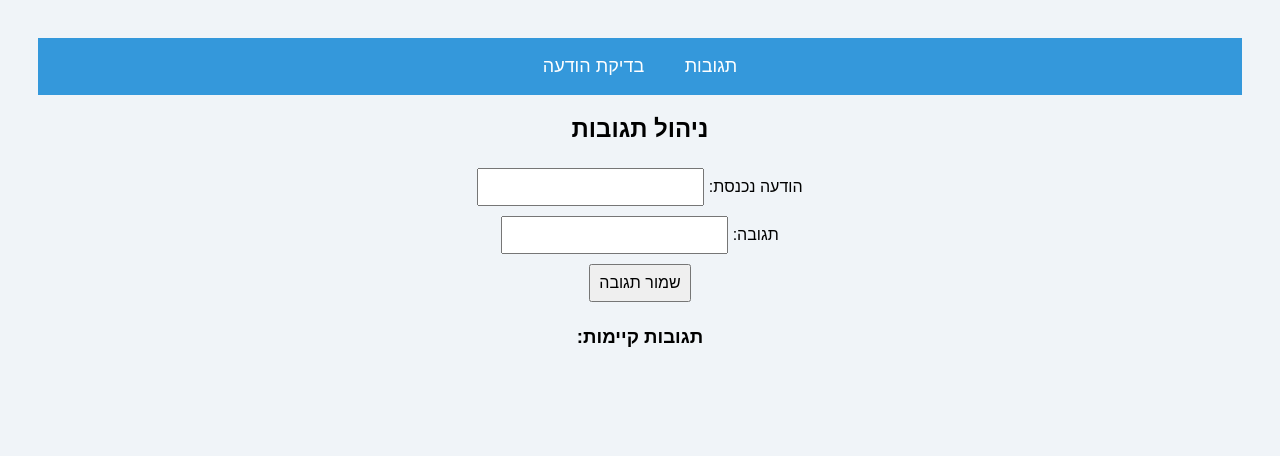
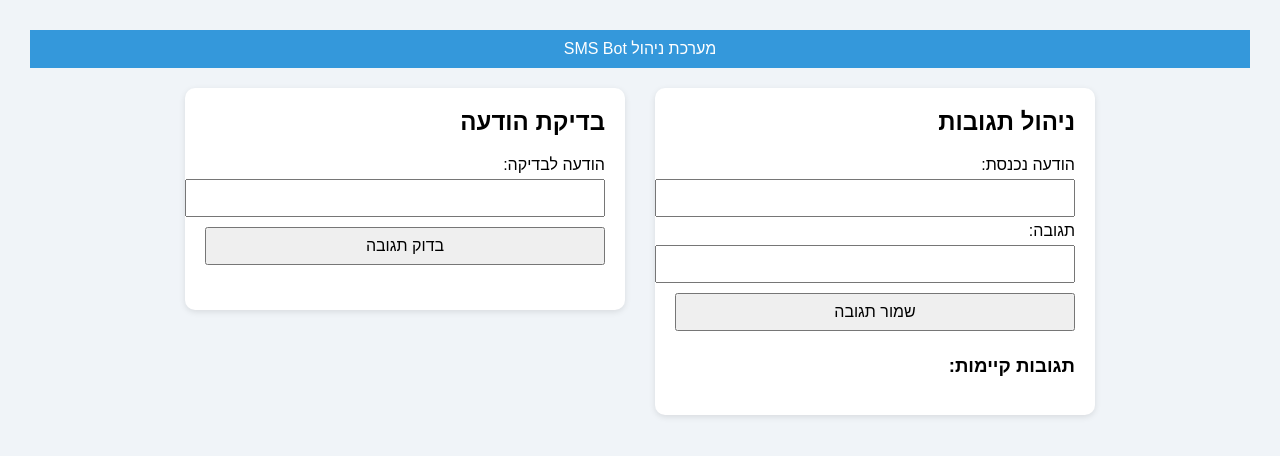
Before and after one commit to uriya222972/sms, a plain HTML site: page index.html in a window 1280 px wide. Drawn offline with Linux system fonts and the light colour scheme.

Commit message:
Update index.html

```diff
--- a/index.html
+++ b/index.html
@@ -1,4 +1,3 @@
-
 <!DOCTYPE html>
 <html lang="he" dir="rtl">
 <head>
@@ -8,41 +7,42 @@
         body {
             font-family: Arial, sans-serif;
             background-color: #f0f4f8;
-            text-align: center;
             padding: 30px;
+            margin: 0;
         }
         nav {
             background-color: #3498db;
             padding: 10px;
             color: white;
+            text-align: center;
             margin-bottom: 20px;
         }
-        nav button {
-            background: none;
-            border: none;
-            color: white;
-            font-size: 18px;
-            margin: 0 10px;
-            cursor: pointer;
+        .container {
+            display: flex;
+            gap: 30px;
+            justify-content: center;
+            align-items: flex-start;
+            flex-wrap: wrap;
         }
-        .tab {
-            display: none;
-        }
-        .tab.active {
-            display: block;
+        .section {
+            background: #ffffff;
+            padding: 20px;
+            border-radius: 10px;
+            box-shadow: 0px 2px 6px rgba(0,0,0,0.1);
+            width: 400px;
         }
         .response {
-            background: #ffffff;
-            display: inline-block;
-            width: 70%;
+            background: #eef6fc;
             margin: 10px 0;
-            padding: 15px;
-            border-radius: 10px;
-            box-shadow: 0px 2px 6px rgba(0,0,0,0.1);
+            padding: 10px;
+            border-radius: 8px;
             text-align: right;
+            position: relative;
         }
         .response button {
-            float: left;
+            position: absolute;
+            left: 10px;
+            top: 10px;
             background: #e74c3c;
             color: white;
             border: none;
@@ -53,39 +53,55 @@
         input, button, select {
             padding: 8px;
             margin: 5px 0;
+            width: 100%;
             font-size: 16px;
+        }
+        button {
+            cursor: pointer;
+        }
+        h2 {
+            margin-top: 0;
         }
     </style>
 </head>
 <body>
 
 <nav>
-    <button onclick="openTab('responses')">תגובות</button>
-    <button onclick="openTab('simulate')">בדיקת הודעה</button>
+    מערכת ניהול SMS Bot
 </nav>
 
-<div id="responses" class="tab active">
-    <h2>ניהול תגובות</h2>
-    <label>הודעה נכנסת: <input type="text" id="incoming"></label><br>
-    <label>תגובה: <input type="text" id="reply"></label><br>
-    <button onclick="save()">שמור תגובה</button>
-    <div id="responseList"><h3>תגובות קיימות:</h3></div>
-</div>
+<div class="container">
 
-<div id="simulate" class="tab">
-    <h2>בדיקת הודעה</h2>
-    <label>הודעה לבדיקה: <input type="text" id="testIncoming"></label><br>
-    <button onclick="simulate()">בדוק</button>
-    <p id="simulationResult"></p>
+    <!-- אזור ניהול תגובות -->
+    <div class="section">
+        <h2>ניהול תגובות</h2>
+        <label>הודעה נכנסת:<br>
+            <input type="text" id="incoming">
+        </label><br>
+        <label>תגובה:<br>
+            <input type="text" id="reply">
+        </label><br>
+        <button onclick="save()">שמור תגובה</button>
+
+        <div id="responseList">
+            <h3>תגובות קיימות:</h3>
+        </div>
+    </div>
+
+    <!-- אזור בדיקת הודעות -->
+    <div class="section">
+        <h2>בדיקת הודעה</h2>
+        <label>הודעה לבדיקה:<br>
+            <input type="text" id="testIncoming">
+        </label><br>
+        <button onclick="simulate()">בדוק תגובה</button>
+        <p id="simulationResult" style="margin-top: 20px; font-weight: bold;"></p>
+    </div>
+
 </div>
 
 <script>
 let responses = [];
-
-function openTab(tabId) {
-    document.querySelectorAll('.tab').forEach(tab => tab.classList.remove('active'));
-    document.getElementById(tabId).classList.add('active');
-}
 
 function save() {
     const incoming = document.getElementById('incoming').value.trim();
```
